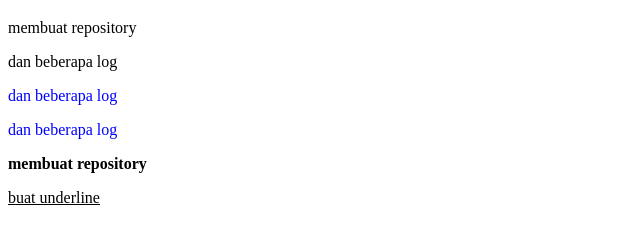
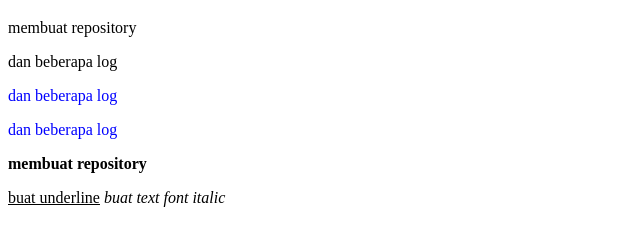
Before and after one commit to michaelst15/Task, a plain HTML site: page git/index.html in a window 1280 px wide. Shown: the part 61-306 px from the top of the page, without its empty margins (0-640 px from the left). Drawn offline with Linux system fonts and the light colour scheme.

Commit message:
buat text font italic

```diff
--- a/git/index.html
+++ b/git/index.html
@@ -14,5 +14,6 @@
    <p style="color: blue;width: 200px">dan beberapa log</p>
    <b><p>membuat repository</p></b>
    <u>buat underline</u>
+   <i>buat text font italic</i>
 </body>
 </html>
```
